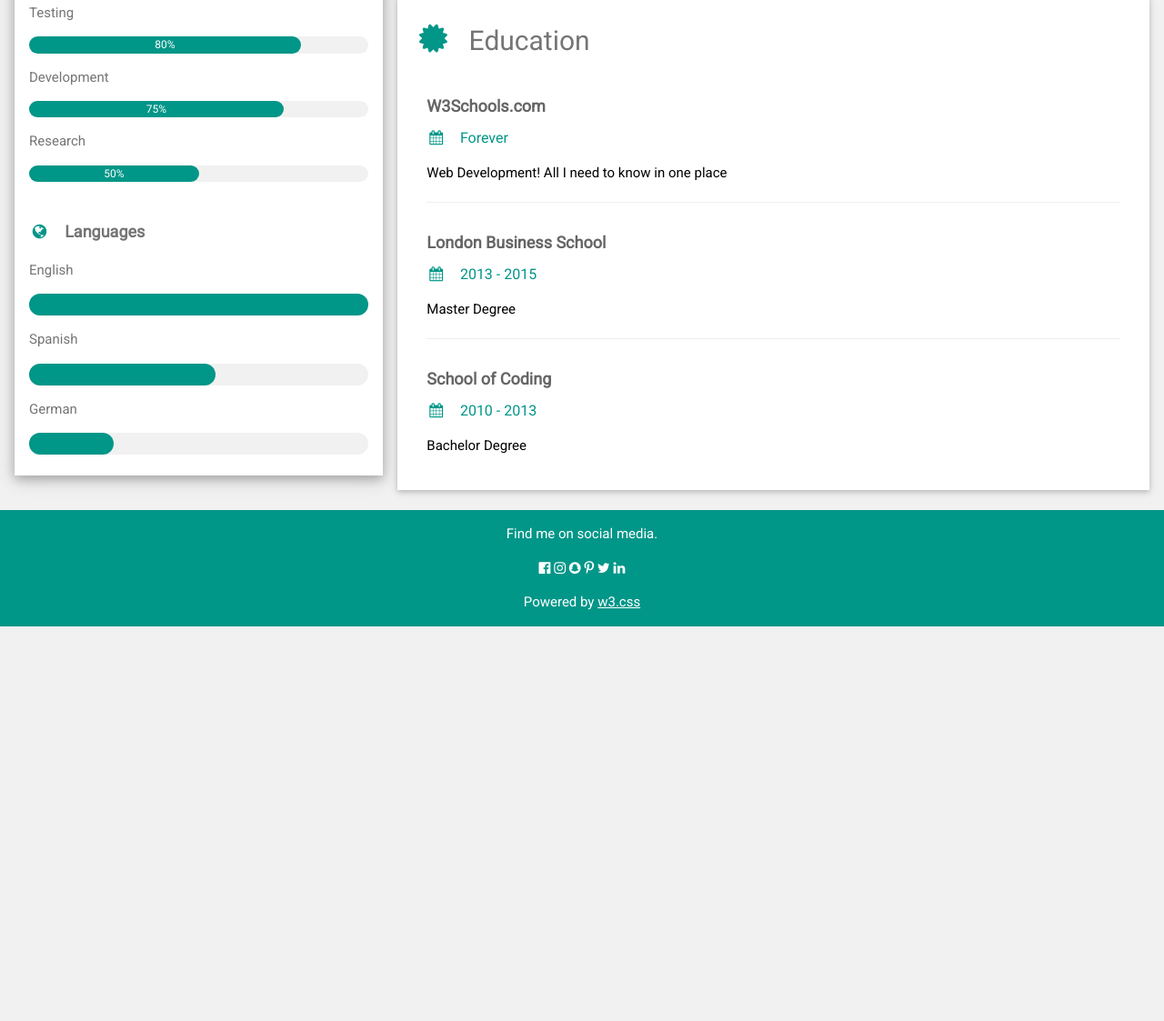
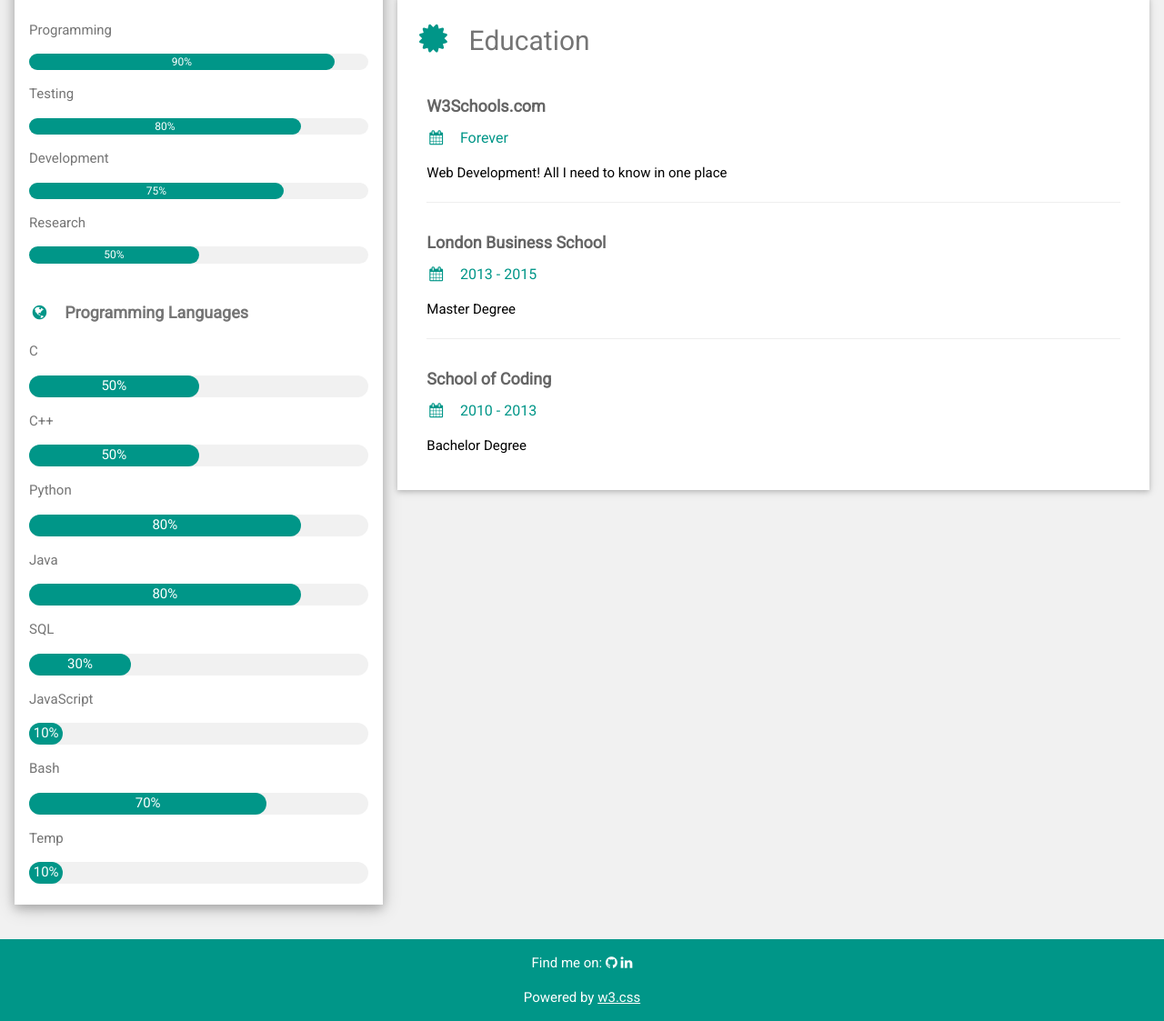
Before and after one commit to AJOSH01/test-webpage, a plain HTML site: page index.html in a window 1280 px wide. Shown: the part 624-1747 px from the top of the page at 91% size. Before the commit the page ends 1313 px from the top, so only its background shows below. Drawn offline with nearby package versions, Linux system fonts and the light colour scheme.

Commit message:
Updated Left Col and Icon Links

```diff
--- a/index.html
+++ b/index.html
@@ -35,10 +35,13 @@
             <div class="w3-display-container">
               <img src="https://encrypted-tbn0.gstatic.com/images?q=tbn:ANd9GcRuR0cKbpL6LBU4TXUUx7qZn-Rsg0fnQbcJvbOdwpbMNd-T3Q3Bp1LfyTfPldmCNYTzIUk&usqp=CAU" style="width:100%" alt="Avatar">
               <div class="w3-display-bottomleft w3-container w3-text-teal">
-                <h2>First Name Last Name</h2>
               </div>
             </div>
+
             <div class="w3-container">
+              <hr>
+              <p> First Name Last Name </p>
+              <hr>
               <p><i class="fa fa-briefcase fa-fw w3-margin-right w3-large w3-text-teal"></i>Computer Science Student</p>
               <p><i class="fa fa-home fa-fw w3-margin-right w3-large w3-text-teal"></i>Louisville, Kentucky</p>
               <p><i class="fa fa-envelope fa-fw w3-margin-right w3-large w3-text-teal"></i>ex@mail.com</p>
@@ -48,7 +51,7 @@
               <p class="w3-large"><b><i class="fa fa-asterisk fa-fw w3-margin-right w3-text-teal"></i>Skills</b></p>
               <p>Programming</p>
               <div class="w3-light-grey w3-round-xlarge w3-small">
-                <div class="w3-container w3-center w3-round-xlarge w3-teal" style="width:90%">80%</div>
+                <div class="w3-container w3-center w3-round-xlarge w3-teal" style="width:90%">90%</div>
               </div>
               <p>Testing</p>
               <div class="w3-light-grey w3-round-xlarge w3-small">
@@ -66,19 +69,49 @@
               </div>
               <br>
 
-              <p class="w3-large w3-text-theme"><b><i class="fa fa-globe fa-fw w3-margin-right w3-text-teal"></i>Languages</b></p>
-              <p>English</p>
+              <p class="w3-large w3-text-theme"><b><i class="fa fa-globe fa-fw w3-margin-right w3-text-teal"></i>Programming Languages</b></p>
+              <p>C</p>
               <div class="w3-light-grey w3-round-xlarge">
-                <div class="w3-round-xlarge w3-teal" style="height:24px;width:100%"></div>
+                <div class="w3-center w3-round-xlarge w3-teal" style="height:24px;width:50%">50%</div>
               </div>
-              <p>Spanish</p>
+
+              <p>C++</p>
               <div class="w3-light-grey w3-round-xlarge">
-                <div class="w3-round-xlarge w3-teal" style="height:24px;width:55%"></div>
+                <div class="w3-center w3-round-xlarge w3-teal" style="height:24px;width:50%">50%</div>
               </div>
-              <p>German</p>
+
+              <p>Python</p>
               <div class="w3-light-grey w3-round-xlarge">
-                <div class="w3-round-xlarge w3-teal" style="height:24px;width:25%"></div>
+                <div class="w3-center w3-round-xlarge w3-teal" style="height:24px;width:80%">80%</div>
               </div>
+
+              <p>Java</p>
+              <div class="w3-light-grey w3-round-xlarge">
+                <div class="w3-center w3-round-xlarge w3-teal" style="height:24px;width:80%">80%</div>
+              </div>
+
+              <p>SQL</p>
+              <div class="w3-light-grey w3-round-xlarge">
+                <div class="w3-center w3-round-xlarge w3-teal" style="height:24px;width:30%">30%</div>
+              </div>
+
+              <p>JavaScript</p>
+              <div class="w3-light-grey w3-round-xlarge">
+                <div class="w3-center w3-round-xlarge w3-teal" style="height:24px;width:10%">10%</div>
+              </div>
+
+              <p>Bash</p>
+              <div class="w3-light-grey w3-round-xlarge">
+                <div class="w3-center w3-round-xlarge w3-teal" style="height:24px;width:70%">70%</div>
+              </div>
+
+              <p>Temp</p>
+              <div class="w3-light-grey w3-round-xlarge">
+                <div class="w3-center w3-round-xlarge w3-teal" style="height:24px;width:10%">
+                  <p>10%</p>
+                </div>
+              </div>
+
               <br>
             </div>
           </div><br>
@@ -141,13 +174,8 @@
     </div>
 
     <footer class="w3-container w3-teal w3-center w3-margin-top">
-      <p>Find me on social media.</p>
-      <i class="fa fa-facebook-official w3-hover-opacity"></i>
-      <i class="fa fa-instagram w3-hover-opacity"></i>
-      <i class="fa fa-snapchat w3-hover-opacity"></i>
-      <i class="fa fa-pinterest-p w3-hover-opacity"></i>
-      <i class="fa fa-twitter w3-hover-opacity"></i>
-      <i class="fa fa-linkedin w3-hover-opacity"></i>
+      <p>Find me on: <a href="https://github.com/AJOSH01"><i class="fa fa-github w3-hover-opacity"></i></a>
+                     <a href="https://www.linkedin.com/in/aathman-joshi/"><i class="fa fa-linkedin w3-hover-opacity"></i></a> </p>
       <p>Powered by <a href="https://www.w3schools.com/w3css/default.asp" target="_blank">w3.css</a></p>
     </footer>
 
```
